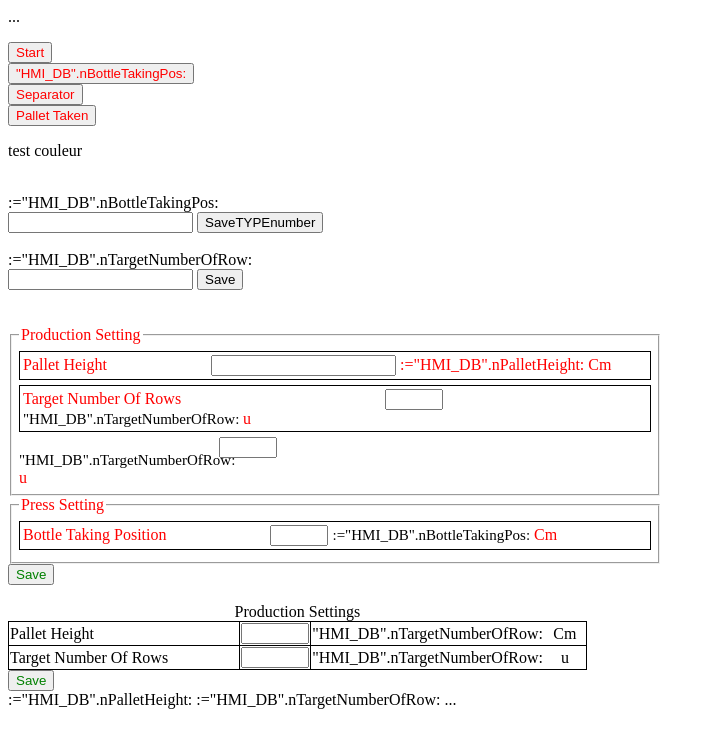
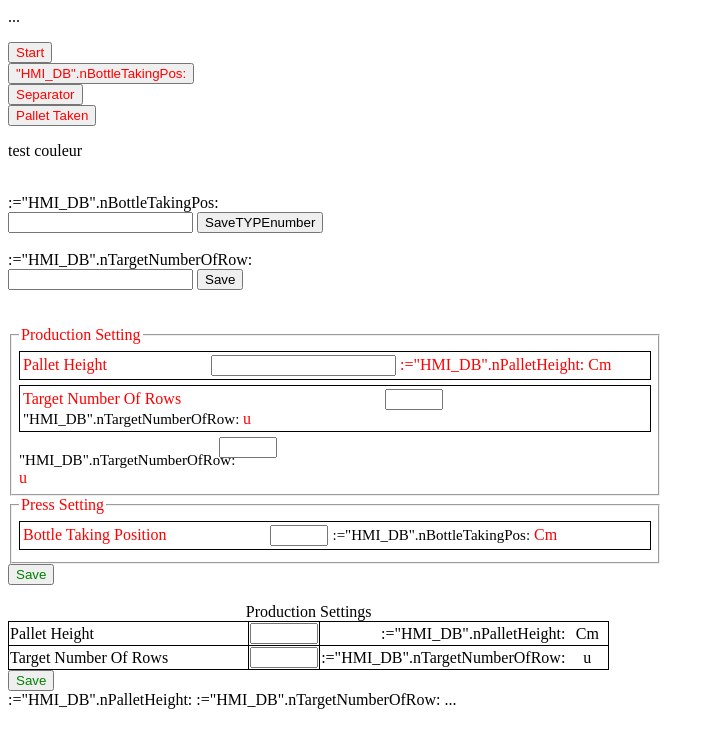
Before and after one commit to Foucauld18/PalletizerWebServer, a plain HTML site: page index.html in a window 1280 px wide. Shown: the whole page, without its empty margins (0-715 px from the left). Drawn offline with Linux system fonts and the light colour scheme.

Commit message:
corrextion test tableau

```diff
--- a/index.html
+++ b/index.html
@@ -153,7 +153,7 @@
       <tr>
         <td class ="celluleName">Pallet Height</td>
         <td class ="CelluleInput"> <input class ="SettingInputData" id="1" type="number" name='"HMI_DB".nPalletHeight' ></td>
-        <td class ="CelluleData">"HMI_DB".nTargetNumberOfRow:</td>
+        <td class ="CelluleData">:="HMI_DB".nPalletHeight:</td>
         <td class ="CelluleUnite">Cm</td>
       </tr>
     <!-- </table>
@@ -161,7 +161,7 @@
       <tr>
         <td class ="celluleName">Target Number Of Rows</td>
         <td class ="CelluleInput"> <input  class ="SettingInputData"  id="2" name='"HMI_DB".nTargetNumberOfRow' type="number" max="8"  min="0"/></td>
-        <td class ="CelluleData">"HMI_DB".nTargetNumberOfRow:</td>
+        <td class ="CelluleData">:="HMI_DB".nTargetNumberOfRow:</td>
         <td class ="CelluleUnite">u</td>
       </tr>
 
```
